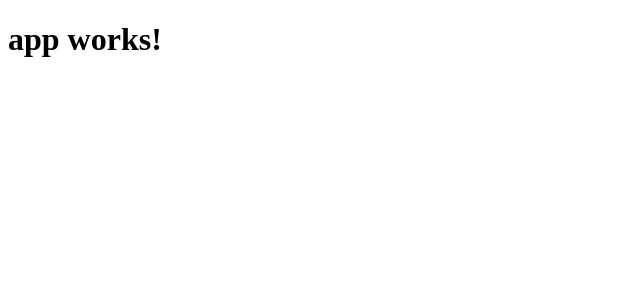
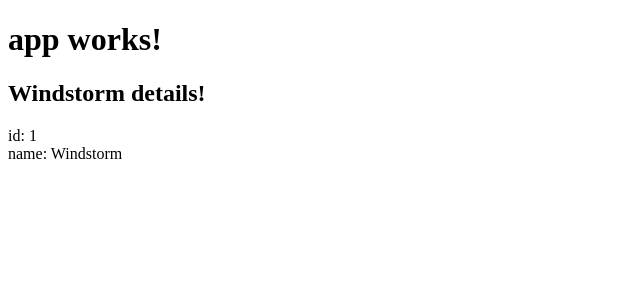
Before and after one commit to youssoupha/angular-poc, an Angular app: page / in a window 1280 px wide. Shown: the top 300 px of the page, without its empty margins (0-640 px from the left). Built offline with nearby package versions, Linux system fonts and the light colour scheme.

Commit message:
feat: adding a new hero class

```diff
--- a/src/app/app.component.html
+++ b/src/app/app.component.html
@@ -1,3 +1,8 @@
-<h1>
-  {{title}}
-</h1>
+<h1>{{title}}</h1>
+<h2>{{hero.name}} details!</h2>
+<div>
+  <label>id: </label>{{hero.id}}
+</div>
+<div>
+  <label>name: </label>{{hero.name}}
+</div>
--- a/src/app/app.component.ts
+++ b/src/app/app.component.ts
@@ -6,5 +6,14 @@
   styleUrls: ['./app.component.css']
 })
 export class AppComponent {
+  hero: Hero = {
+    id: 1,
+    name: 'Windstorm'
+  };
   title = 'app works!';
 }
+
+export class Hero {
+  id: number;
+  name: string;
+}
```
